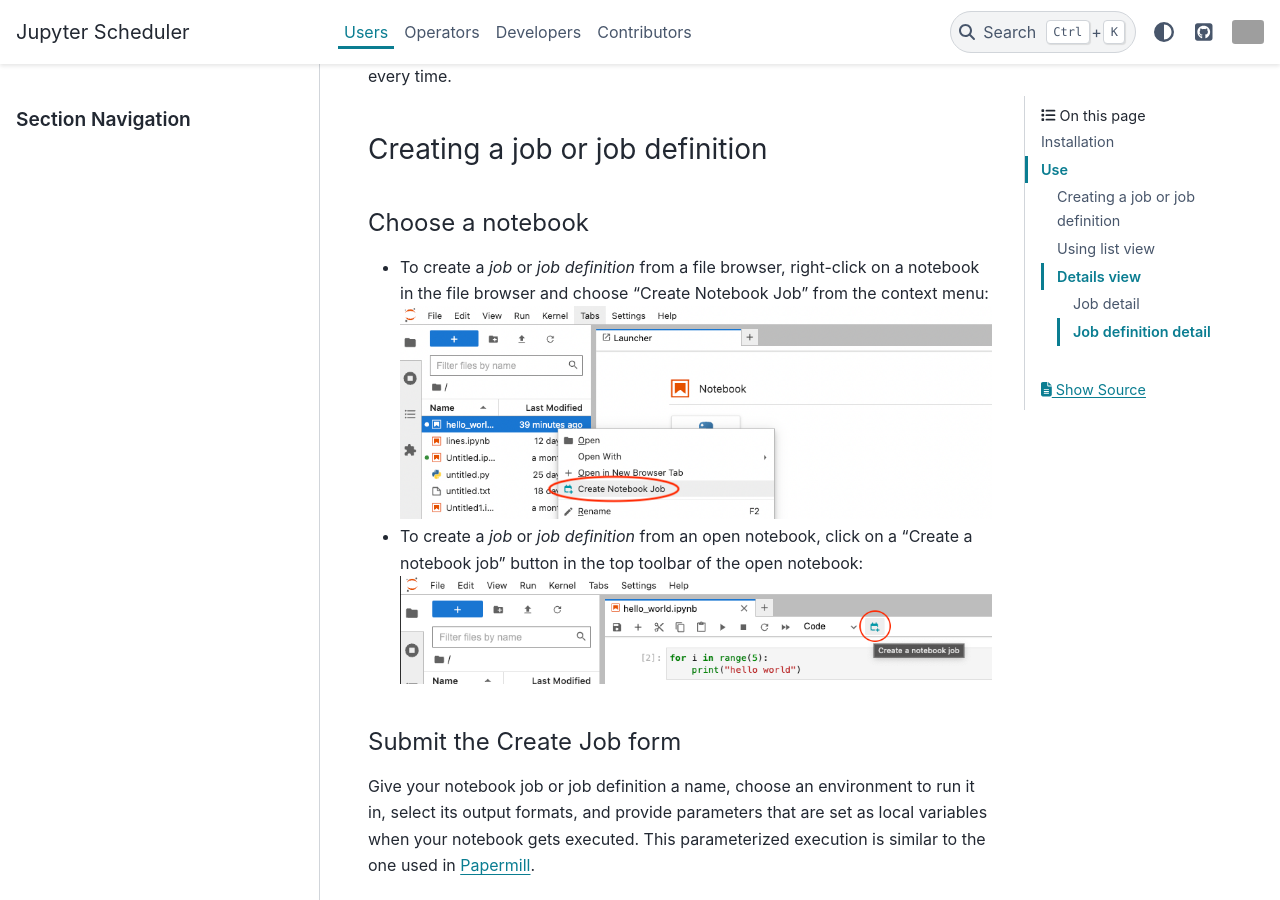
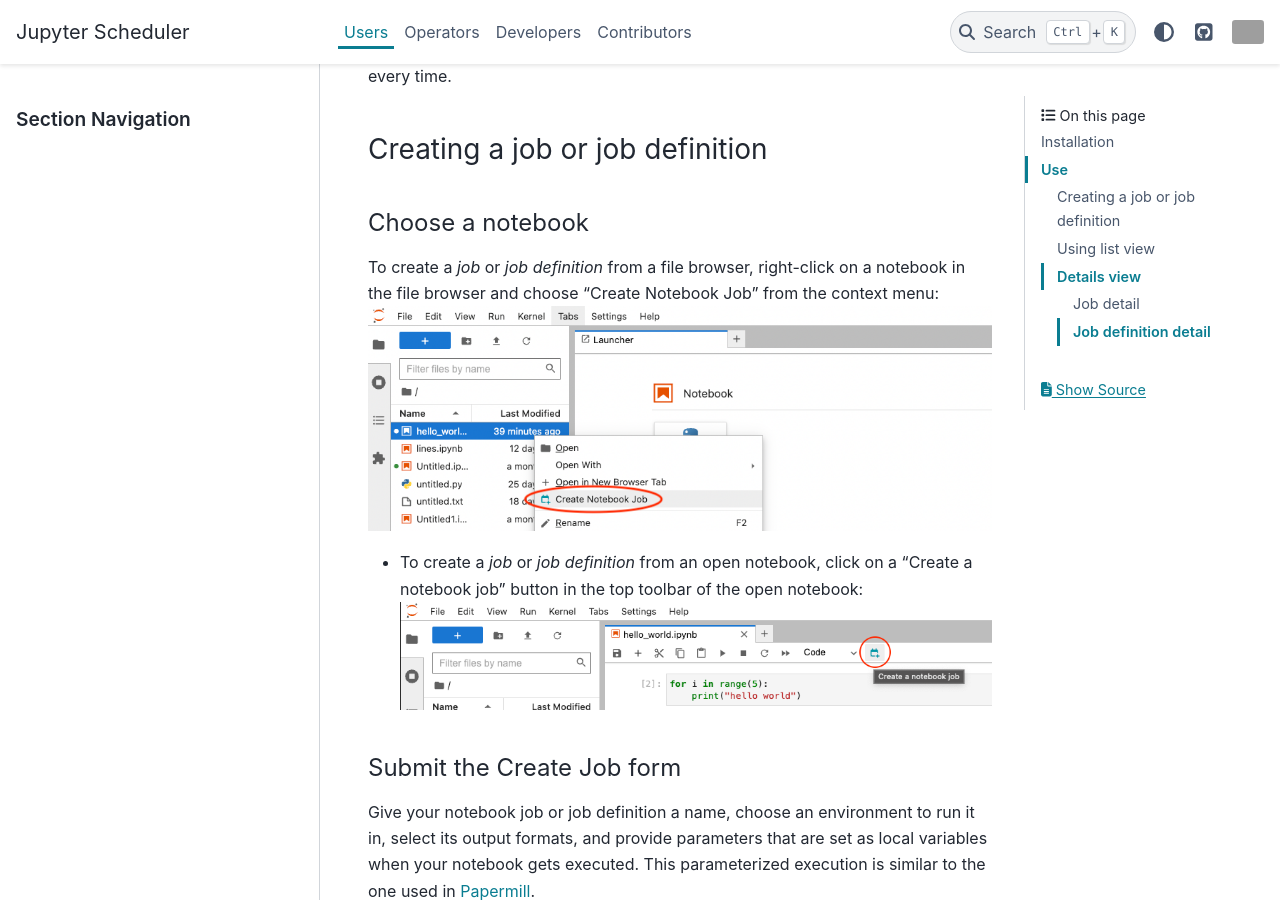
Before and after one commit to jupyter-server/jupyter-scheduler, a Sphinx documentation site: the page built from docs/users/index.md, in a window 1280 px wide and 900 px high, scrolled down 840 px. Built offline with Sphinx 7.4.7 and the PyData theme 0.15.4, drawn with Linux system fonts in a browser that asks for light colours; grey boxes are pictures that could not be loaded.

```diff
--- a/docs/users/index.md
+++ b/docs/users/index.md
@@ -29,7 +29,7 @@ Jupyter Scheduler runs Jupyter notebooks in the background, either once or on a
 ### Creating a job or job definition
 
 #### Choose a notebook
-   - To create a *job* or *job definition* from a file browser, right-click on a notebook in the file browser and choose “Create Notebook Job” from the context menu:
+To create a *job* or *job definition* from a file browser, right-click on a notebook in the file browser and choose “Create Notebook Job” from the context menu:
 ![“Create Notebook Job” button in the file browser context menu](./images/create_job_from_filebrowser.png)
 
    - To create a *job* or *job definition* from an open notebook, click on a “Create a notebook job” button in the top toolbar of the open notebook:
```
